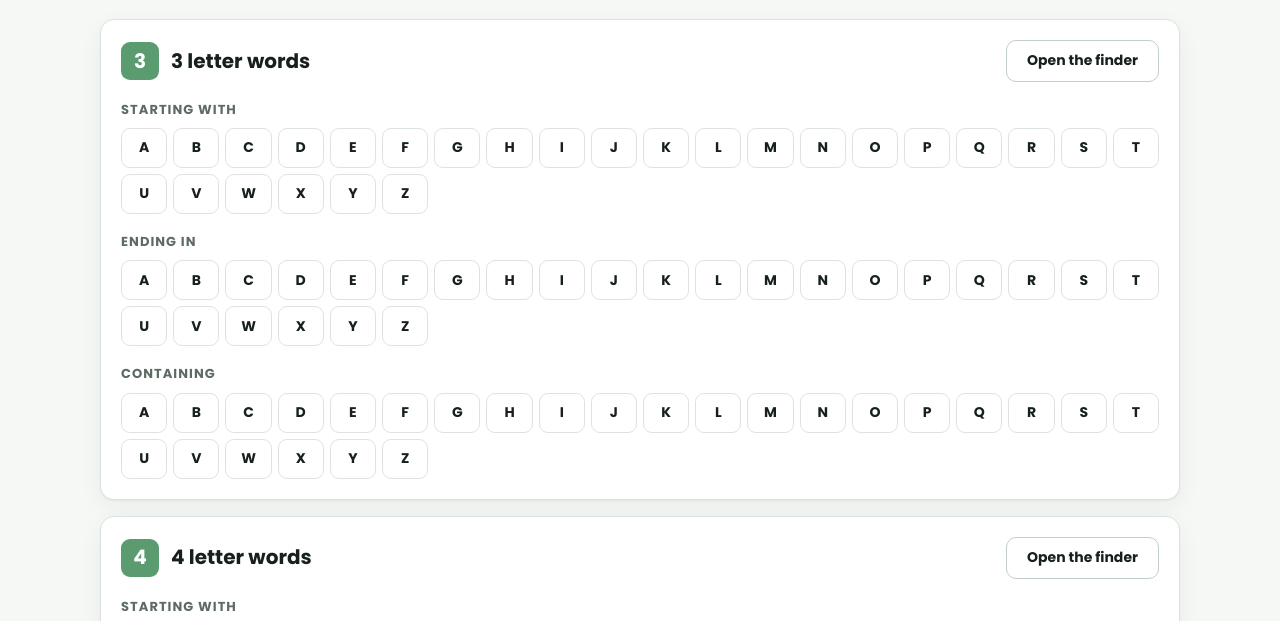
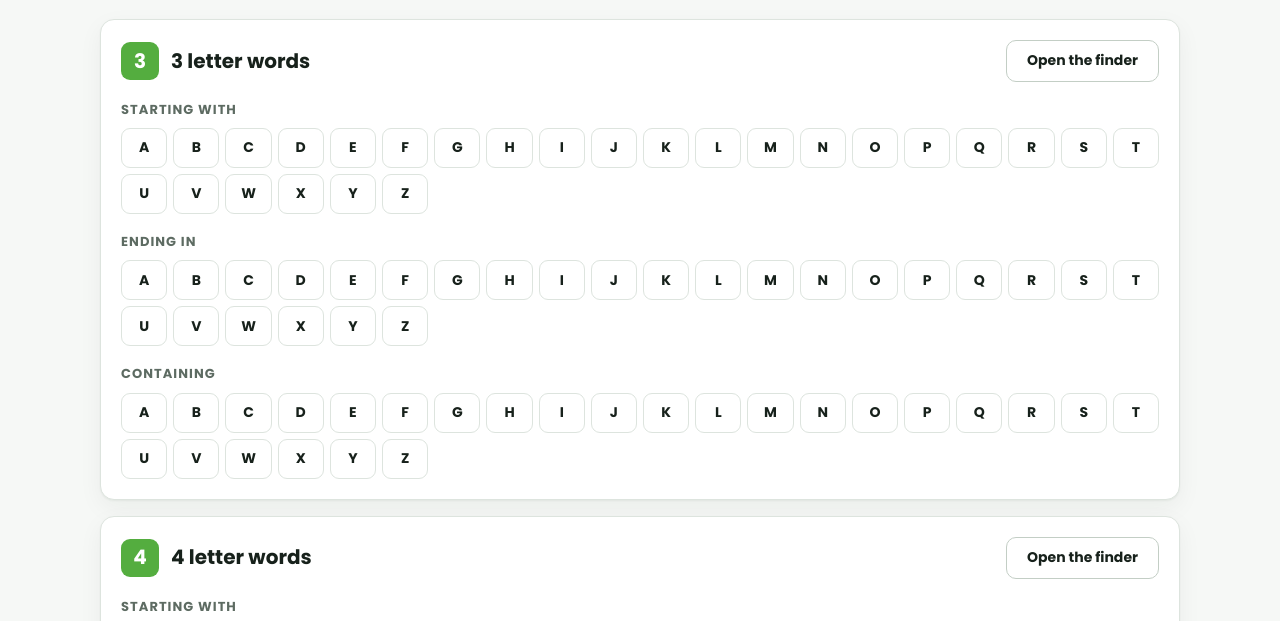
Before and after one commit to robloxgamexcodes/5letterwords, an Astro site: page /word-lists in a window 1280 px wide. Shown: the part 179-800 px from the top of the page. Built offline with nearby package versions, Linux system fonts and the light colour scheme; Astro itself is replaced by a stand-in of ours.

Commit message:
Update global.css

```diff
--- a/src/styles/global.css
+++ b/src/styles/global.css
@@ -6,8 +6,8 @@
 
 :root {
   --bg: #f6f8f6; --surface: #ffffff; --surface-2: #f1f5f2; --text: #17211b; --muted: #5d6b62;
-  --border: #dde4de; --border-strong: #c3cec5; --accent: #2f7d55; --accent-dark: #25663f; --accent-soft: #e4f1e8;
-  --green: #5b9b70; --yellow: #e6c548; --grey: #7d8580; --ok-bg: #d3ebd9; --near-bg: #f8ebb0;
+  --border: #dde4de; --border-strong: #c3cec5; --accent: #54ad3f; --accent-dark: #54ad3f; --accent-soft: #e4f1e8;
+  --green: #54ad3f; --yellow: #e6c548; --grey: #7d8580; --ok-bg: #d3ebd9; --near-bg: #f8ebb0;
   --shadow: 0 1px 2px rgba(20,40,28,.05), 0 8px 24px rgba(20,40,28,.05);
   --bw: 1px;
   color-scheme: light;
```
